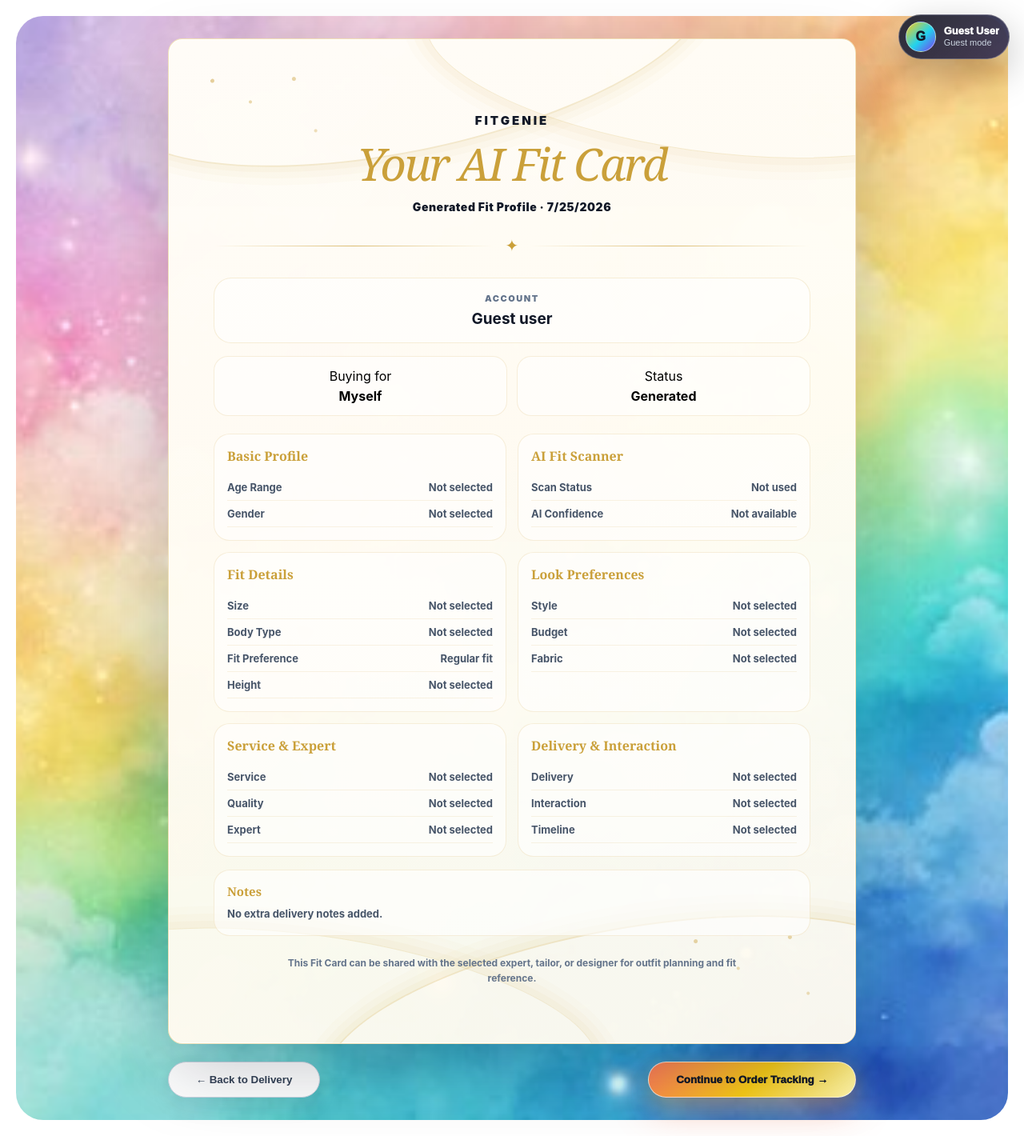
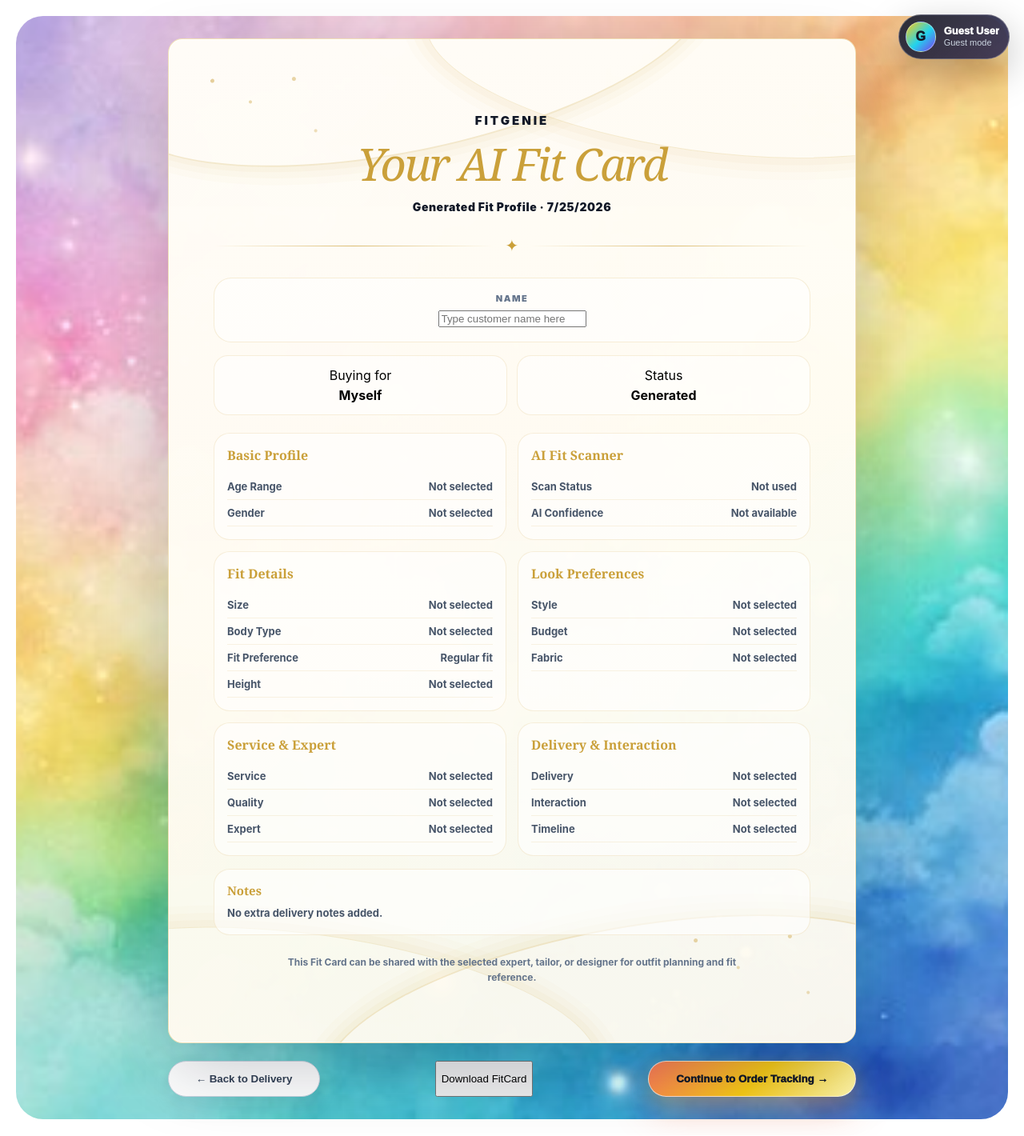
Before and after one commit to JP1320/FitGenie, a React (Vite) app in the folder frontend/: page /fit-card in a window 1280 px wide. Shown: the whole page at 80% size. Built offline with nearby package versions, Linux system fonts and the light colour scheme; no server answers.

Commit message:
Update FitCardPage.jsx

```diff
--- a/frontend/src/pages/FitCardPage.jsx
+++ b/frontend/src/pages/FitCardPage.jsx
@@ -142,8 +142,26 @@
 
               <section style={styles.primaryDetails}>
                 <div style={styles.mainNameBlock}>
-                  <span style={styles.smallLabel}>Account</span>
-                  <strong style={styles.mainName}>{getUserLabel(authUser)}</strong>
+                  <span style={styles.smallLabel}>Name</span>
+
+                  <input
+                    value={customerName}
+                    onChange={(event) => {
+                      const value = event.target.value;
+                      setCustomerName(value);
+
+                      if (typeof flow.patch === "function") {
+                        flow.patch({
+                          fitCard: {
+                            ...(fitCard || {}),
+                            customerName: value,
+                          },
+                        });
+                      }
+                    }}
+                    placeholder="Type customer name here"
+                    style={styles.nameInput}
+                  />
                 </div>
 
                 <div style={styles.miniGrid}>
@@ -324,6 +342,15 @@
               style={styles.backButton}
             >
               ← Back to Delivery
+            </button>
+
+            <button
+              type="button"
+              onClick={downloadFitCard}
+              style={styles.downloadButton}
+              disabled={downloading}
+            >
+              {downloading ? "Preparing download..." : "Download FitCard"}
             </button>
 
             <button
```
